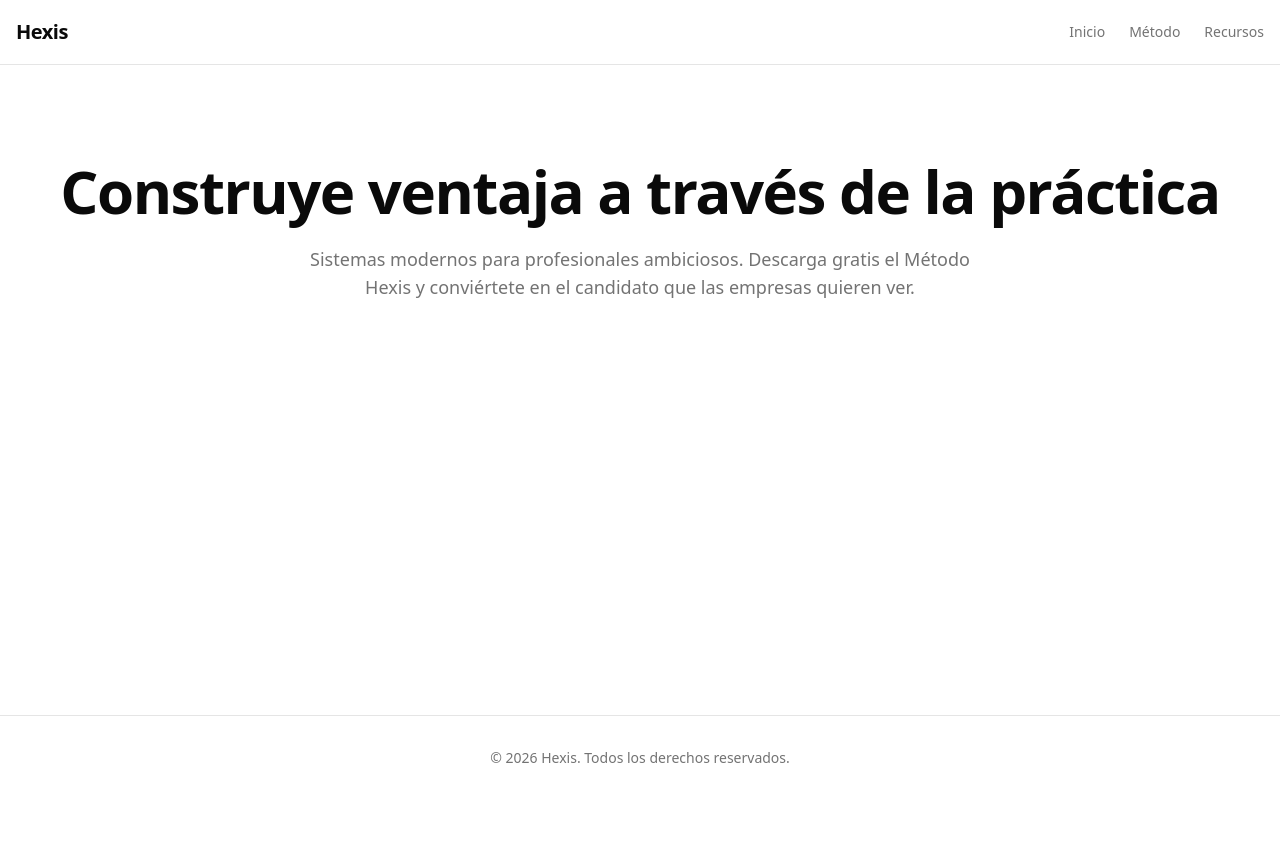
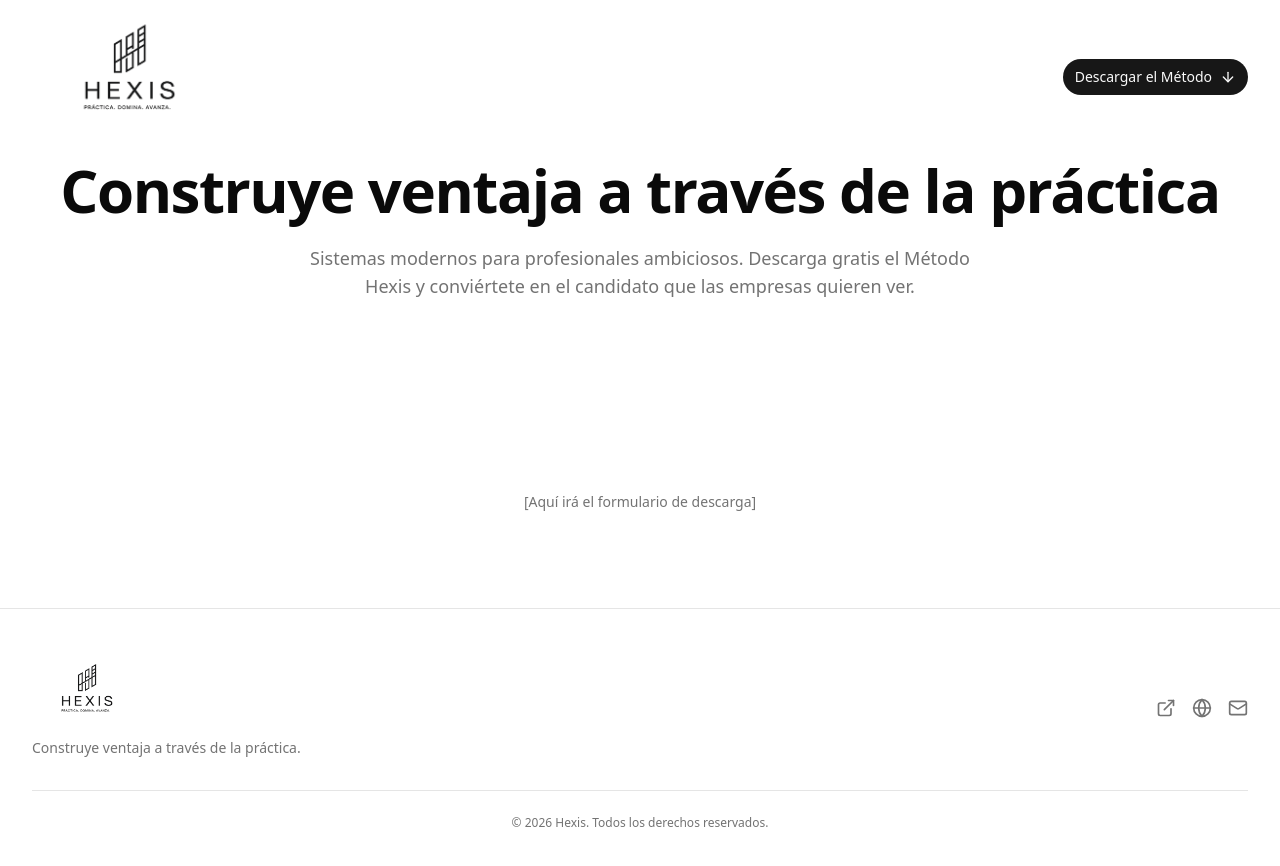
Before and after one commit to theghost1980/hexis, a Next.js app in the folder hexis-landing/: page / in a window 1280 px wide. Shown: the top 866 px of the page. Before the commit the page ends 800 px from the top, so only its background shows below. Built offline with nearby package versions, Linux system fonts and the light colour scheme.

Commit message:
dev: feat: landing page inicial con Navbar, Footer y shadcn/ui

```diff
--- a/hexis-landing/src/app/page.tsx
+++ b/hexis-landing/src/app/page.tsx
@@ -5,8 +5,8 @@
   return (
     <div className="flex min-h-screen flex-col">
       <Navbar />
-      <main className="flex-1">
-        <section className="container mx-auto px-4 py-24 text-center">
+      <main className="flex-1 pt-16">
+        <section className="mx-auto max-w-7xl px-4 py-24 text-center sm:px-6 lg:px-8">
           <h1 className="text-4xl font-bold tracking-tight sm:text-5xl md:text-6xl">
             Construye ventaja a través de la práctica
           </h1>
@@ -15,6 +15,12 @@
             y conviértete en el candidato que las empresas quieren ver.
           </p>
         </section>
+
+        <section id="cta-form" className="mx-auto max-w-xl px-4 py-24 sm:px-6">
+          <p className="text-center text-sm text-muted-foreground">
+            [Aquí irá el formulario de descarga]
+          </p>
+        </section>
       </main>
       <Footer />
     </div>
--- a/hexis-landing/src/components/footer.tsx
+++ b/hexis-landing/src/components/footer.tsx
@@ -1,8 +1,58 @@
+import Image from "next/image"
+import Link from "next/link"
+import { ExternalLink, Globe, Mail } from "lucide-react"
+
 export function Footer() {
   return (
-    <footer className="border-t py-8">
-      <div className="container mx-auto px-4 text-center text-sm text-muted-foreground">
-        <p>&copy; {new Date().getFullYear()} Hexis. Todos los derechos reservados.</p>
+    <footer className="border-t">
+      <div className="mx-auto max-w-7xl px-4 py-12 sm:px-6 lg:px-8">
+        <div className="flex flex-col items-center gap-6 sm:flex-row sm:justify-between">
+          <div className="flex flex-col items-center gap-2 sm:items-start">
+            <Link href="/">
+              <Image
+                src="/logos/hexis-logo-black-font-ES.png"
+                alt="Hexis"
+                width={110}
+                height={73}
+              />
+            </Link>
+            <p className="text-sm text-muted-foreground">
+              Construye ventaja a través de la práctica.
+            </p>
+          </div>
+
+          <div className="flex items-center gap-4">
+            <Link
+              href="https://linkedin.com"
+              target="_blank"
+              rel="noopener noreferrer"
+              className="text-muted-foreground transition-colors hover:text-foreground"
+              aria-label="LinkedIn"
+            >
+              <ExternalLink className="h-5 w-5" />
+            </Link>
+            <Link
+              href="https://github.com"
+              target="_blank"
+              rel="noopener noreferrer"
+              className="text-muted-foreground transition-colors hover:text-foreground"
+              aria-label="GitHub"
+            >
+              <Globe className="h-5 w-5" />
+            </Link>
+            <Link
+              href="mailto:hola@hexis.com"
+              className="text-muted-foreground transition-colors hover:text-foreground"
+              aria-label="Email"
+            >
+              <Mail className="h-5 w-5" />
+            </Link>
+          </div>
+        </div>
+
+        <div className="mt-8 border-t pt-6 text-center text-xs text-muted-foreground">
+          &copy; {new Date().getFullYear()} Hexis. Todos los derechos reservados.
+        </div>
       </div>
     </footer>
   )
--- a/hexis-landing/src/components/navbar.tsx
+++ b/hexis-landing/src/components/navbar.tsx
@@ -1,23 +1,51 @@
+"use client"
+
+import { useEffect, useState } from "react"
+import Image from "next/image"
 import Link from "next/link"
+import { Button } from "@/components/ui/button"
+import { ArrowDown } from "lucide-react"
 
 export function Navbar() {
+  const [scrolled, setScrolled] = useState(false)
+
+  useEffect(() => {
+    const onScroll = () => setScrolled(window.scrollY > 50)
+    window.addEventListener("scroll", onScroll, { passive: true })
+    return () => window.removeEventListener("scroll", onScroll)
+  }, [])
+
   return (
-    <header className="sticky top-0 z-50 w-full border-b bg-background/95 backdrop-blur supports-[backdrop-filter]:bg-background/60">
-      <div className="container mx-auto flex h-16 items-center justify-between px-4">
+    <header
+      className={`fixed top-0 left-0 right-0 z-50 transition-all duration-300 ${
+        scrolled
+          ? "bg-background/95 backdrop-blur supports-[backdrop-filter]:bg-background/60 shadow-sm"
+          : "bg-transparent"
+      }`}
+    >
+      <div className="mx-auto flex max-w-7xl items-center justify-between px-4 py-3 sm:px-6 lg:px-8">
         <Link href="/" className="flex items-center gap-2">
-          <span className="text-xl font-bold tracking-tight">Hexis</span>
+          <Image
+            src="/logos/hexis-logo-black-font-ES.png"
+            alt="Hexis"
+            width={196}
+            height={130}
+            className="h-auto max-h-[130px] w-auto"
+            priority
+          />
         </Link>
-        <nav className="hidden md:flex items-center gap-6">
-          <Link href="/" className="text-sm font-medium text-muted-foreground transition-colors hover:text-foreground">
-            Inicio
-          </Link>
-          <Link href="/metodo" className="text-sm font-medium text-muted-foreground transition-colors hover:text-foreground">
-            Método
-          </Link>
-          <Link href="/recursos" className="text-sm font-medium text-muted-foreground transition-colors hover:text-foreground">
-            Recursos
-          </Link>
-        </nav>
+
+        <Button
+          variant="default"
+          size="sm"
+          className="gap-2 rounded-full"
+          onClick={() =>
+            document.getElementById("cta-form")?.scrollIntoView({ behavior: "smooth" })
+          }
+        >
+          <span className="hidden sm:inline">Descargar el Método</span>
+          <ArrowDown className="h-4 w-4" />
+        </Button>
       </div>
     </header>
   )
--- /dev/null
+++ b/hexis-landing/src/components/ui/button.tsx
@@ -0,0 +1,56 @@
+import * as React from "react"
+import { Slot } from "@radix-ui/react-slot"
+import { cva, type VariantProps } from "class-variance-authority"
+
+import { cn } from "@/lib/utils"
+
+const buttonVariants = cva(
+  "inline-flex items-center justify-center whitespace-nowrap rounded-md text-sm font-medium ring-offset-background transition-colors focus-visible:outline-none focus-visible:ring-2 focus-visible:ring-ring focus-visible:ring-offset-2 disabled:pointer-events-none disabled:opacity-50",
+  {
+    variants: {
+      variant: {
+        default: "bg-primary text-primary-foreground hover:bg-primary/90",
+        destructive:
+          "bg-destructive text-destructive-foreground hover:bg-destructive/90",
+        outline:
+          "border border-input bg-background hover:bg-accent hover:text-accent-foreground",
+        secondary:
+          "bg-secondary text-secondary-foreground hover:bg-secondary/80",
+        ghost: "hover:bg-accent hover:text-accent-foreground",
+        link: "text-primary underline-offset-4 hover:underline",
+      },
+      size: {
+        default: "h-10 px-4 py-2",
+        sm: "h-9 rounded-md px-3",
+        lg: "h-11 rounded-md px-8",
+        icon: "h-10 w-10",
+      },
+    },
+    defaultVariants: {
+      variant: "default",
+      size: "default",
+    },
+  }
+)
+
+export interface ButtonProps
+  extends React.ButtonHTMLAttributes<HTMLButtonElement>,
+    VariantProps<typeof buttonVariants> {
+  asChild?: boolean
+}
+
+const Button = React.forwardRef<HTMLButtonElement, ButtonProps>(
+  ({ className, variant, size, asChild = false, ...props }, ref) => {
+    const Comp = asChild ? Slot : "button"
+    return (
+      <Comp
+        className={cn(buttonVariants({ variant, size, className }))}
+        ref={ref}
+        {...props}
+      />
+    )
+  }
+)
+Button.displayName = "Button"
+
+export { Button, buttonVariants }
```
Also changed, not shown: hexis-landing/public/logos/hexis-logo-black-font-ENG.png (added), hexis-landing/public/logos/hexis-logo-black-font-ES.png (added), 2 other files (tests, documents, lock files or other folders).
